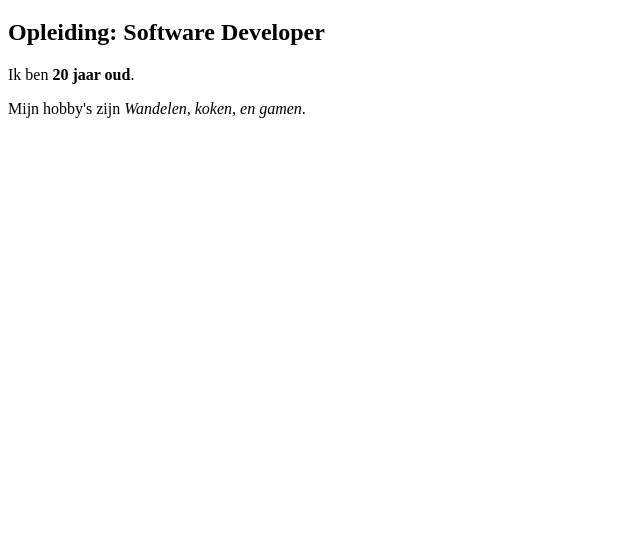
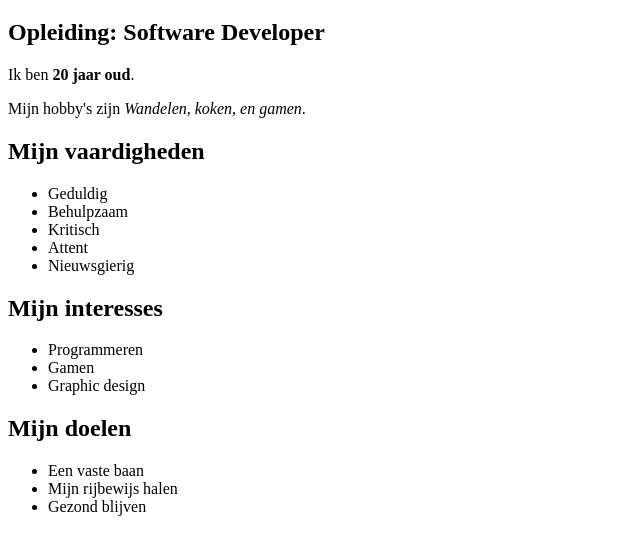
Before and after one commit to Lgroeneveld97/verkennen, a plain HTML site: page module_1/les_2/index.html in a window 1280 px wide. Shown: the part 61-616 px from the top of the page, without its empty margins (0-640 px from the left). Drawn offline with Linux system fonts and the light colour scheme.

Commit message:
Index.html bijgewerkt

```diff
--- a/module_1/les_2/index.html
+++ b/module_1/les_2/index.html
@@ -8,5 +8,25 @@
         <h2>Opleiding: Software Developer</h2>
         <p>Ik ben <strong> 20 jaar oud</strong>.</p>
         <p>Mijn hobby's zijn <em>Wandelen, koken, en gamen</em>.</p>
+        <h2>Mijn vaardigheden</h2>
+          <ul>
+            <li>Geduldig</li>
+            <li>Behulpzaam</li>
+            <li>Kritisch</li>
+            <li>Attent</li>
+            <li>Nieuwsgierig</li>
+          </ul>
+        <h2>Mijn interesses</h2>
+          <ul>
+            <li>Programmeren</li>
+            <li>Gamen</li>
+            <li>Graphic design</li>
+          </ul>
+        <h2>Mijn doelen</h2>
+          <ul>
+            <li>Een vaste baan</li>
+            <li>Mijn rijbewijs halen</li>
+            <li>Gezond blijven</li>
+          </ul>
     </body>
  </html>
```
